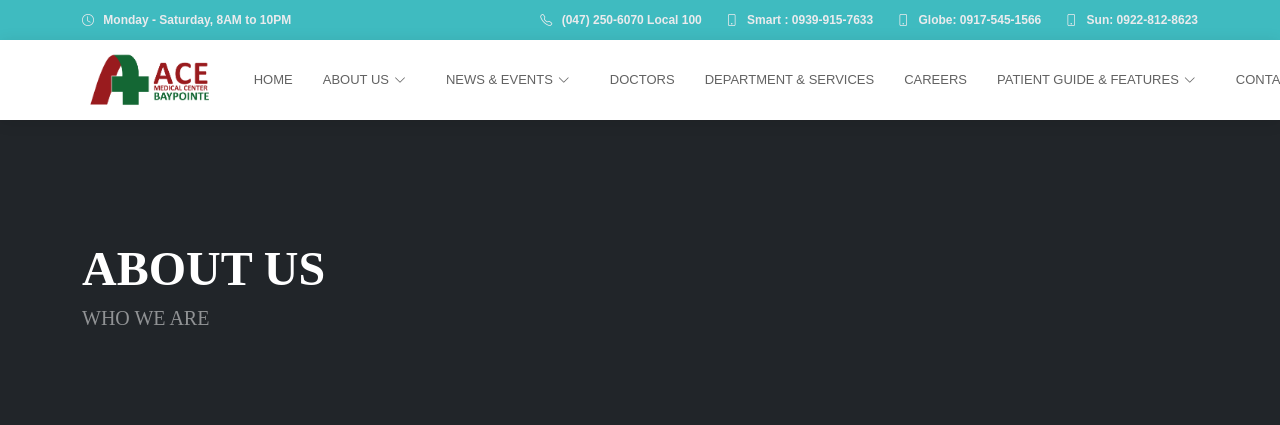
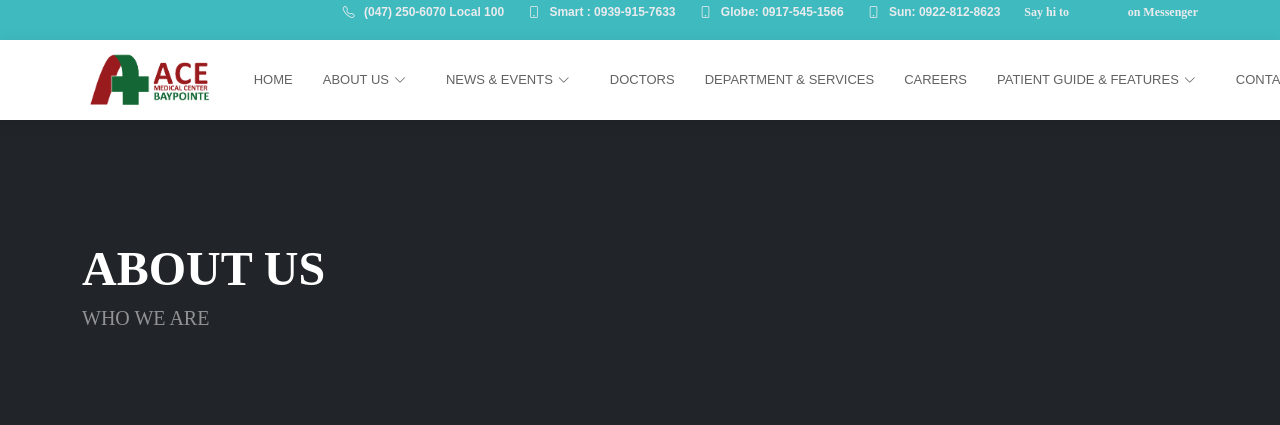
Before and after one commit to bist4/acebaypointe-1, a PHP site: page /acemcbaypointe/about_us.php in a window 1280 px wide. Shown: the top 425 px of the page. Run offline with PHP 8.4, Linux system fonts and the light colour scheme; grey boxes labelled with a size stand in for pictures from a placeholder-image service; some libraries are stand-ins or nearby versions; some web fonts are replaced.

Commit message:
edit the header messanger

```diff
--- a/assets/links/header.php
+++ b/assets/links/header.php
@@ -2,9 +2,7 @@
 <div id="topbar" class="header d-flex align-items-center fixed-top">
   <div class="container">
     <div class="row justify-content-between align-items-center">
-      <div class="col-md-auto mb-2 mb-md-0 text-md-start text-center">
-        <i class="bi bi-clock"></i> Monday - Saturday, 8AM to 10PM
-      </div>
+      <div class="col-md-auto mb-2 mb-md-0 text-md-start text-center"></div>
       <div class="col-md-auto text-md-end">
         <div class="row justify-content-center justify-content-md-end">
           <div class="col-auto mb-2 mb-md-0">
@@ -18,6 +16,9 @@
           </div>
           <div class="col-auto">
             <i class="bi bi-phone"></i> Sun: 0922-812-8623
+          </div>
+          <div class="col-auto">
+            <p class="elementor-image-box-description">Say hi to <a href="https://m.me/TheMedicalCityClark/" target="_blank">ACEMCB</a> on Messenger</p>
           </div>
         </div>
       </div>
```
Also changed, not shown: assets/css/style.css (line endings or trailing spaces).
